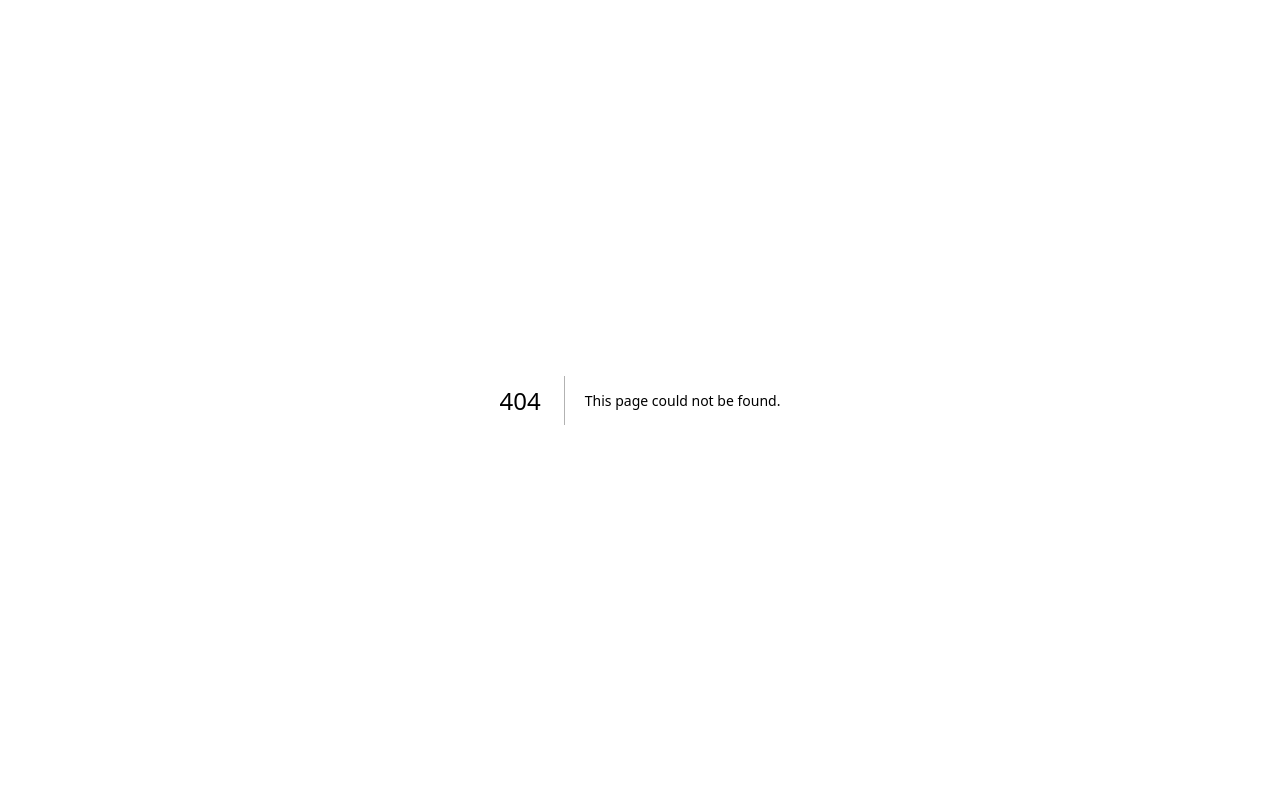
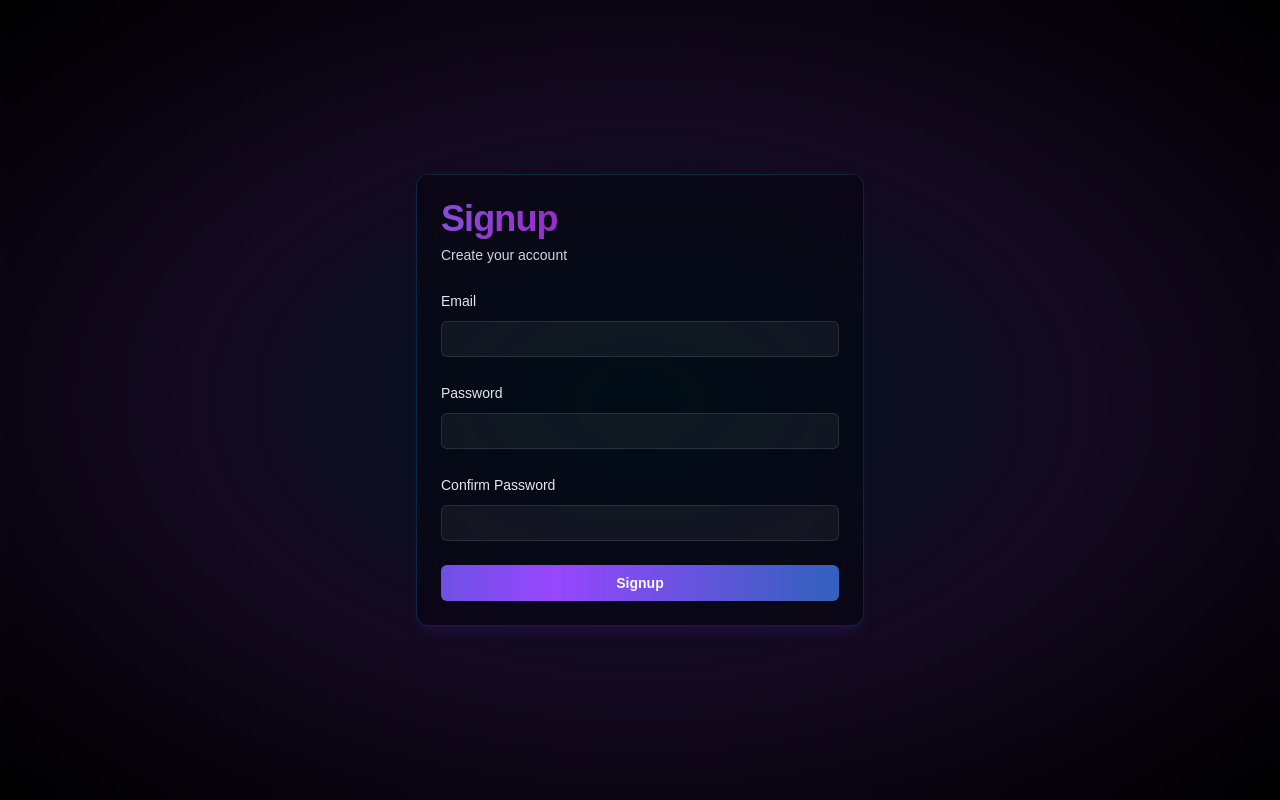
Before and after one commit to vaishakhsnair/scale_up_reg, a Next.js app: page /Signup in a window 1280 px wide. Before the commit this address had no page. Built offline with nearby package versions, Linux system fonts and the light colour scheme.

Commit message:
Add Login and Signup components with form validation and Supabase integration

```diff
--- /dev/null
+++ b/app/(auth)/Login/page.tsx
@@ -0,0 +1,124 @@
+"use client";
+
+import { useState } from "react";
+import { useForm } from "react-hook-form";
+import { motion } from "framer-motion";
+import { Loader2 } from "lucide-react";
+import { Button } from "@/components/ui/button";
+import { Input } from "@/components/ui/input";
+import { Label } from "@/components/ui/label";
+import {
+  Card,
+  CardContent,
+  CardDescription,
+  CardHeader,
+  CardTitle,
+} from "@/components/ui/card";
+import { supabase } from "@/utils/supabase/server";
+
+type FormData = {
+  email: string;
+  password: string;
+};
+
+export default function Login() {
+  const [isLoading, setIsLoading] = useState(false);
+  const {
+    register,
+    handleSubmit,
+    formState: { errors },
+  } = useForm<FormData>();
+
+  const onSubmit = async (data: FormData) => {
+    setIsLoading(true);
+    // Handle login logic
+    console.log(data);
+
+    await supabase.auth.signInWithPassword({
+      email: data.email,
+      password: data.password,
+    });
+    setIsLoading(false);
+  };
+
+  return (
+    <div className="min-h-screen bg-black flex items-center justify-center p-4 relative overflow-hidden">
+      <div className="absolute inset-0 bg-gradient-radial from-primary-blue/25 via-primary-purple/25 to-transparent animate-gradient-y opacity-50" />
+      <motion.div
+        initial={{ opacity: 0, y: 20 }}
+        animate={{ opacity: 1, y: 0 }}
+        transition={{ duration: 0.5 }}
+        className="relative z-10 w-full max-w-md"
+      >
+        <Card className="bg-black/30 backdrop-blur-xl border-primary-blue/20 shadow-lg shadow-primary-purple/10">
+          <CardHeader>
+            <CardTitle className="text-4xl font-bold text-transparent bg-clip-text bg-gradient-to-r from-[#639BF2] via-[#982dca] to-[#639BF2] animate-gradient-x">
+              Login
+            </CardTitle>
+            <CardDescription className="text-gray-300">
+              Login to your account
+            </CardDescription>
+          </CardHeader>
+          <CardContent>
+            <form onSubmit={handleSubmit(onSubmit)} className="space-y-6">
+              <div className="space-y-2">
+                <Label htmlFor="email" className="text-gray-200">
+                  Email
+                </Label>
+                <Input
+                  id="email"
+                  type="email"
+                  {...register("email", {
+                    required: "Email is required",
+                    pattern: {
+                      value: /^\S+@\S+$/i,
+                      message: "Invalid email address",
+                    },
+                  })}
+                  className="bg-white/5 border-white/10 text-white placeholder:text-gray-500 focus:border-primary-purple/50 transition-colors"
+                />
+                {errors.email && (
+                  <p className="text-red-500 text-sm">{errors.email.message}</p>
+                )}
+              </div>
+
+              <div className="space-y-2">
+                <Label htmlFor="password" className="text-gray-200">
+                  Password
+                </Label>
+                <Input
+                  id="password"
+                  type="password"
+                  {...register("password", {
+                    required: "Password is required",
+                  })}
+                  className="bg-white/5 border-white/10 text-white placeholder:text-gray-500 focus:border-primary-purple/50 transition-colors"
+                />
+                {errors.password && (
+                  <p className="text-red-500 text-sm">
+                    {errors.password.message}
+                  </p>
+                )}
+              </div>
+
+              <Button
+                type="submit"
+                className="w-full bg-gradient-to-r font-semibold from-primary-blue/60 via-primary-purple to-primary-blue/60 hover:opacity-90 transition-opacity animate-gradient-x"
+                disabled={isLoading}
+              >
+                {isLoading ? (
+                  <>
+                    <Loader2 className="mr-2 h-4 w-4 animate-spin" />
+                    Logging in...
+                  </>
+                ) : (
+                  "Login"
+                )}
+              </Button>
+            </form>
+          </CardContent>
+        </Card>
+      </motion.div>
+    </div>
+  );
+}
--- /dev/null
+++ b/app/(auth)/Signup/page.tsx
@@ -0,0 +1,152 @@
+"use client";
+
+import { useState } from "react";
+import { useForm } from "react-hook-form";
+import { motion } from "framer-motion";
+import { Loader2 } from "lucide-react";
+import { Button } from "@/components/ui/button";
+import { Input } from "@/components/ui/input";
+import { Label } from "@/components/ui/label";
+import {
+  Card,
+  CardContent,
+  CardDescription,
+  CardHeader,
+  CardTitle,
+} from "@/components/ui/card";
+import { supabase } from "@/utils/supabase/server";
+
+type FormData = {
+  email: string;
+  password: string;
+  confirmPassword: string;
+};
+
+export default function Signup() {
+  const [isLoading, setIsLoading] = useState(false);
+  const {
+    register,
+    handleSubmit,
+    watch,
+    formState: { errors },
+  } = useForm<FormData>();
+
+  const onSubmit = async (data: FormData) => {
+    setIsLoading(true);
+    // Handle signup logic
+    console.log(data);
+    await supabase.auth.signUp({
+      email: data.email,
+      password: data.password,
+    });
+    setIsLoading(false);
+  };
+
+  const password = watch("password");
+
+  return (
+    <div className="min-h-screen bg-black flex items-center justify-center p-4 relative overflow-hidden">
+      <div className="absolute inset-0 bg-gradient-radial from-primary-blue/25 via-primary-purple/25 to-transparent animate-gradient-y opacity-50" />
+      <motion.div
+        initial={{ opacity: 0, y: 20 }}
+        animate={{ opacity: 1, y: 0 }}
+        transition={{ duration: 0.5 }}
+        className="relative z-10 w-full max-w-md"
+      >
+        <Card className="bg-black/30 backdrop-blur-xl border-primary-blue/20 shadow-lg shadow-primary-purple/10">
+          <CardHeader>
+            <CardTitle className="text-4xl font-bold text-transparent bg-clip-text bg-gradient-to-r from-[#639BF2] via-[#982dca] to-[#639BF2] animate-gradient-x">
+              Signup
+            </CardTitle>
+            <CardDescription className="text-gray-300">
+              Create your account
+            </CardDescription>
+          </CardHeader>
+          <CardContent>
+            <form onSubmit={handleSubmit(onSubmit)} className="space-y-6">
+              <div className="space-y-2">
+                <Label htmlFor="email" className="text-gray-200">
+                  Email
+                </Label>
+                <Input
+                  id="email"
+                  type="email"
+                  {...register("email", {
+                    required: "Email is required",
+                    pattern: {
+                      value: /^\S+@\S+$/i,
+                      message: "Invalid email address",
+                    },
+                  })}
+                  className="bg-white/5 border-white/10 text-white placeholder:text-gray-500 focus:border-primary-purple/50 transition-colors"
+                />
+                {errors.email && (
+                  <p className="text-red-500 text-sm">{errors.email.message}</p>
+                )}
+              </div>
+
+              <div className="space-y-2">
+                <Label htmlFor="password" className="text-gray-200">
+                  Password
+                </Label>
+                <Input
+                  id="password"
+                  type="password"
+                  {...register("password", {
+                    required: "Password is required",
+                    minLength: {
+                      value: 6,
+                      message: "Password must be at least 6 characters",
+                    },
+                  })}
+                  className="bg-white/5 border-white/10 text-white placeholder:text-gray-500 focus:border-primary-purple/50 transition-colors"
+                />
+                {errors.password && (
+                  <p className="text-red-500 text-sm">
+                    {errors.password.message}
+                  </p>
+                )}
+              </div>
+
+              <div className="space-y-2">
+                <Label htmlFor="confirmPassword" className="text-gray-200">
+                  Confirm Password
+                </Label>
+                <Input
+                  id="confirmPassword"
+                  type="password"
+                  {...register("confirmPassword", {
+                    required: "Please confirm your password",
+                    validate: (value) =>
+                      value === password || "Passwords do not match",
+                  })}
+                  className="bg-white/5 border-white/10 text-white placeholder:text-gray-500 focus:border-primary-purple/50 transition-colors"
+                />
+                {errors.confirmPassword && (
+                  <p className="text-red-500 text-sm">
+                    {errors.confirmPassword.message}
+                  </p>
+                )}
+              </div>
+
+              <Button
+                type="submit"
+                className="w-full bg-gradient-to-r font-semibold from-primary-blue/60 via-primary-purple to-primary-blue/60 hover:opacity-90 transition-opacity animate-gradient-x"
+                disabled={isLoading}
+              >
+                {isLoading ? (
+                  <>
+                    <Loader2 className="mr-2 h-4 w-4 animate-spin" />
+                    Signing up...
+                  </>
+                ) : (
+                  "Signup"
+                )}
+              </Button>
+            </form>
+          </CardContent>
+        </Card>
+      </motion.div>
+    </div>
+  );
+}
```
